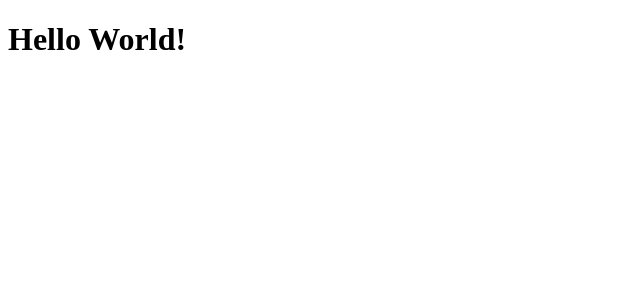
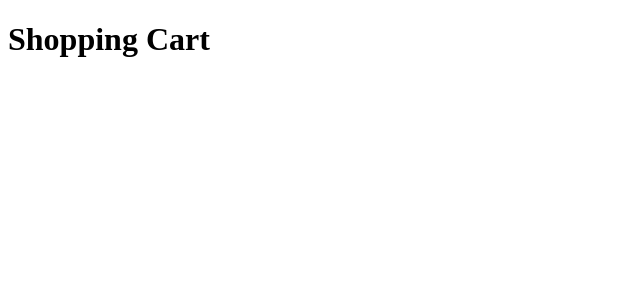
Before and after one commit to mrtariqsaeed/angular17-components-interaction, an Angular app: page / in a window 1280 px wide. Shown: the top 300 px of the page, without its empty margins (0-640 px from the left). Built offline with nearby package versions, Linux system fonts and the light colour scheme.

Commit message:
shopping cart title

```diff
--- a/src/app/app.component.ts
+++ b/src/app/app.component.ts
@@ -4,7 +4,7 @@ import { Component } from '@angular/core';
   selector: 'app-root',
   standalone: true,
   template: `
-    <h1>Hello World!</h1>
+    <h1>Shopping Cart</h1>
   `
 })
 export class AppComponent {}
```
